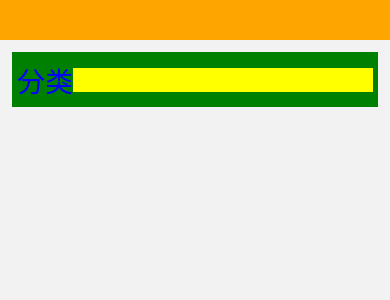
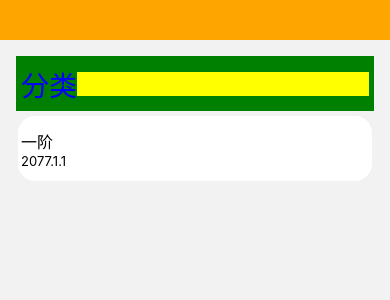
Before and after one commit to AMFORREAL/HnoteTest, a React Native app: screen / in a window 390 px wide. Shown: the top 300 px of the page. Built offline with nearby package versions, Linux system fonts and the light colour scheme.

Commit message:
added some details and navigation tool

```diff
--- a/App.tsx
+++ b/App.tsx
@@ -1,6 +1,7 @@
 import { StatusBar } from 'expo-status-bar';
 import { ScrollView, StyleSheet, Text, View } from 'react-native';
 import Navigator from './components/Navigator'
+import NoteTitle from './components/NoteTitle';
 
 export default function App() {
   return (
@@ -10,7 +11,9 @@ export default function App() {
         <Navigator></Navigator>
 
         <ScrollView style={styles.content}>
+          <NoteTitle>
 
+          </NoteTitle>
         </ScrollView>
       </View>
 
@@ -27,8 +30,7 @@ const styles = StyleSheet.create({
     backgroundColor: '#f2f2f2',
   },
   innerContainer: {
-    padding: 11,
-    flex: 1,
+    padding: 15,
     flexDirection: 'column',
   },
   text: {
--- a/components/NoteTile.tsx
+++ /dev/null
@@ -1,2 +0,0 @@
-import React from 'react'
-import { Text, View, } from 'react-native'
--- a/components/NoteTitle.tsx
+++ b/components/NoteTitle.tsx
@@ -2,9 +2,23 @@ import React from 'react'
 import { View, Text, StyleSheet, } from 'react-native'
 
 export default function NoteTitle() {
-
+  return (
+    <View style={styles.container}>
+      <Text style={styles.text}>一阶</Text>
+      <Text style={[styles.text, { fontSize: 13 }]}>2077.1.1</Text>
+    </View>
+  )
 }
 
 const styles = StyleSheet.create({
-
+  container: {
+    height: 65,
+    backgroundColor: '#fff',
+    borderRadius: 17,
+    justifyContent: 'center',
+    padding: 3,
+  },
+  text: {
+    fontSize: 16,
+  }
 })
--- a/package.json
+++ b/package.json
@@ -10,11 +10,15 @@
     "eject": "expo eject"
   },
   "dependencies": {
+    "@react-navigation/native": "^6.0.8",
+    "@react-navigation/native-stack": "^6.5.0",
     "expo": "~44.0.0",
     "expo-status-bar": "~1.2.0",
     "react": "17.0.1",
     "react-dom": "17.0.1",
     "react-native": "0.64.3",
+    "react-native-safe-area-context": "3.3.2",
+    "react-native-screens": "~3.10.1",
     "react-native-web": "0.17.1"
   },
   "devDependencies": {
```
Also changed, not shown: 2 other files (tests, documents, lock files or other folders).
